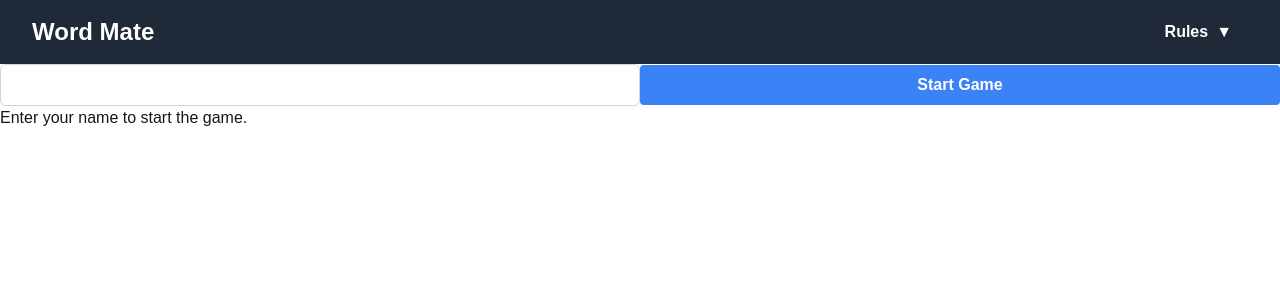
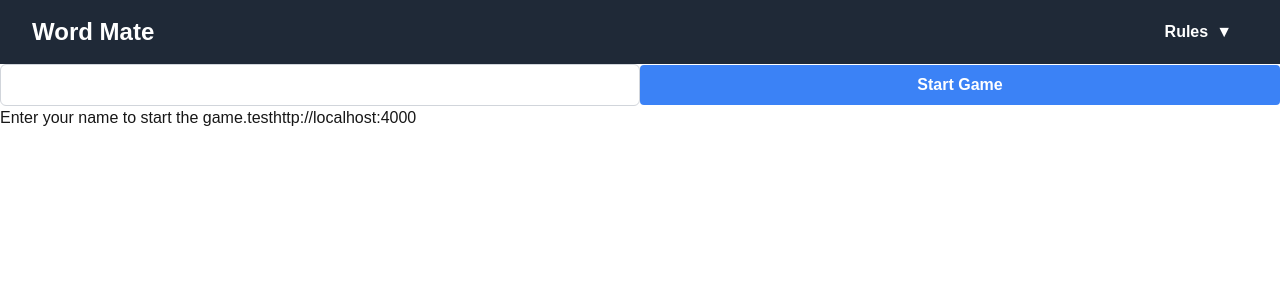
Before and after one commit to AyushAman1208/wordmate, a Next.js app in the folder frontend/: page / in a window 1280 px wide. Shown: the top 300 px of the page. Built offline with nearby package versions, Linux system fonts and the light colour scheme; no server answers.

Commit message:
a simple test statement

```diff
--- a/frontend/app/page.tsx
+++ b/frontend/app/page.tsx
@@ -214,7 +214,7 @@ export default function GamePage() {
                 Start Game
               </button>
             </form>
-            {message && <p>{message}</p>}
+            {message && <p>{message + "test" + process.env.SOCKET_URL}</p>}
           </div>
         )}
       </div>
```
